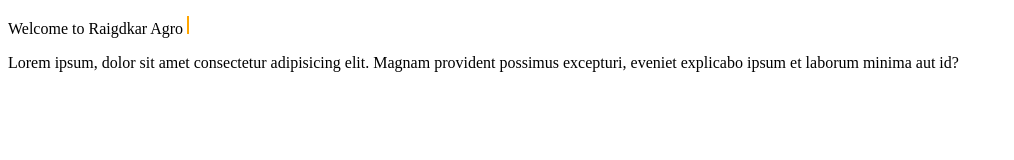
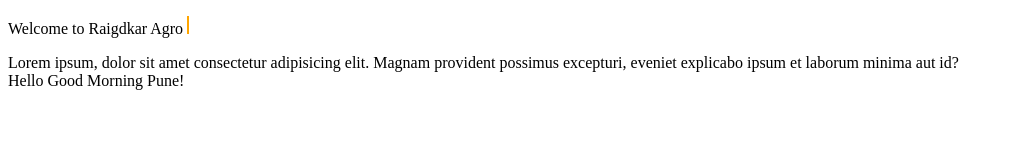
Before and after one commit to 81mr-jha/RaigadAgro_Website, a plain HTML site: page demo1.html in a window 1280 px wide. Shown: the whole page, without its empty margins (0-1014 px from the left). Drawn offline with Linux system fonts and the light colour scheme.

Commit message:
Third Commit

```diff
--- a/demo1.html
+++ b/demo1.html
@@ -69,6 +69,9 @@
 <section>
     Lorem ipsum, dolor sit amet consectetur adipisicing elit. Magnam provident possimus excepturi, eveniet explicabo ipsum et laborum minima aut id?
 </section>
+<section>
+    Hello Good Morning Pune!
+</section>
 
 </body>
 </html>
```
